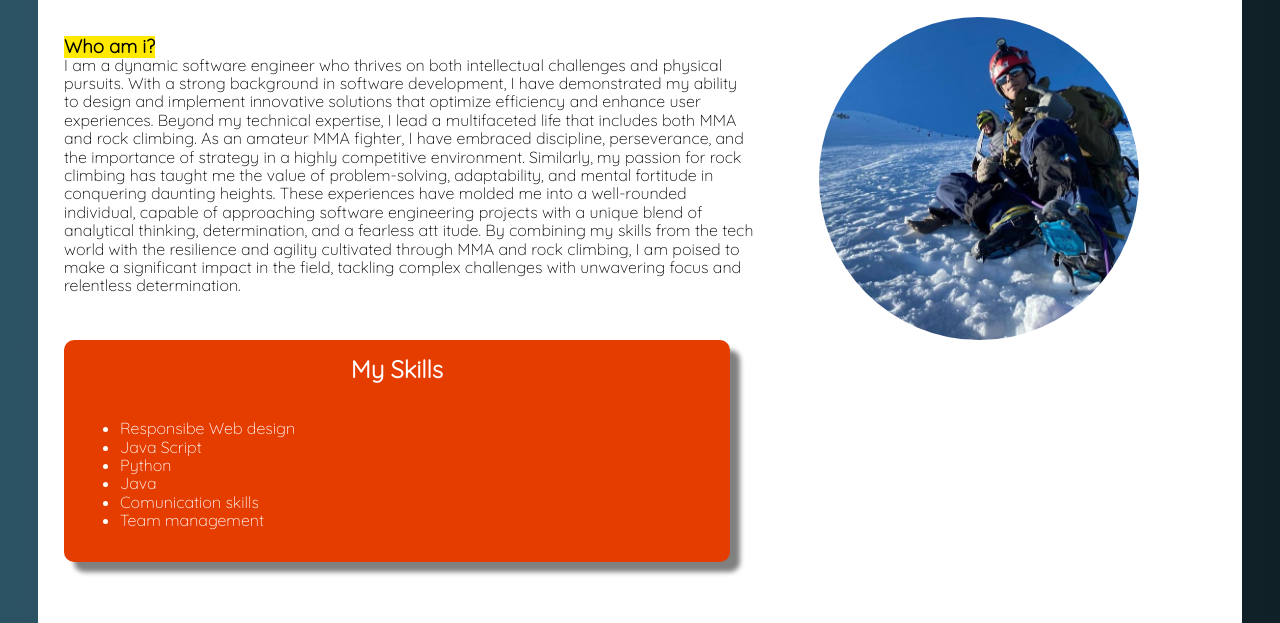
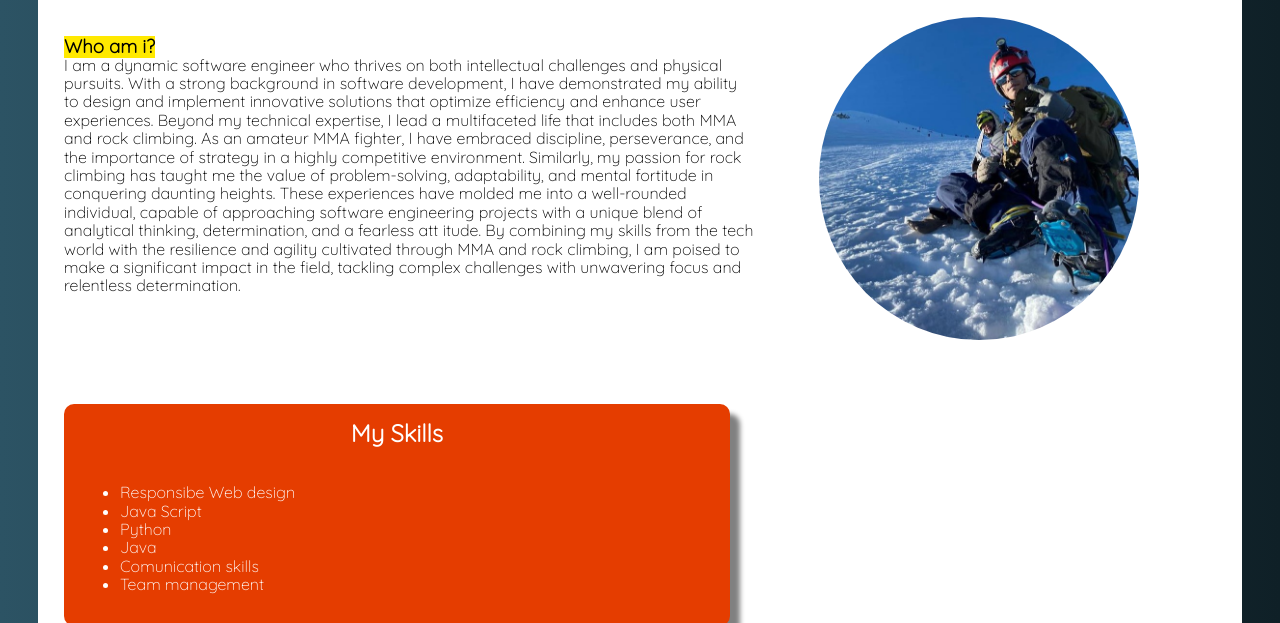
Before and after one commit to Hz300/CV, a plain HTML site: page index.html in a window 1280 px wide. Shown: the part 158-781 px from the top of the page. Drawn offline with nearby package versions, Linux system fonts and the light colour scheme.

```diff
--- a/main.css
+++ b/main.css
@@ -85,7 +85,7 @@ h3{
     background-color: #E53D00;
     color: #fff;
     padding: 1em;
-    margin: 0 0 4em 0;
+    margin: 4em 0 4em 0;
     width: 55%;
     border-radius: 10px;
     border-left: 50%;
```
